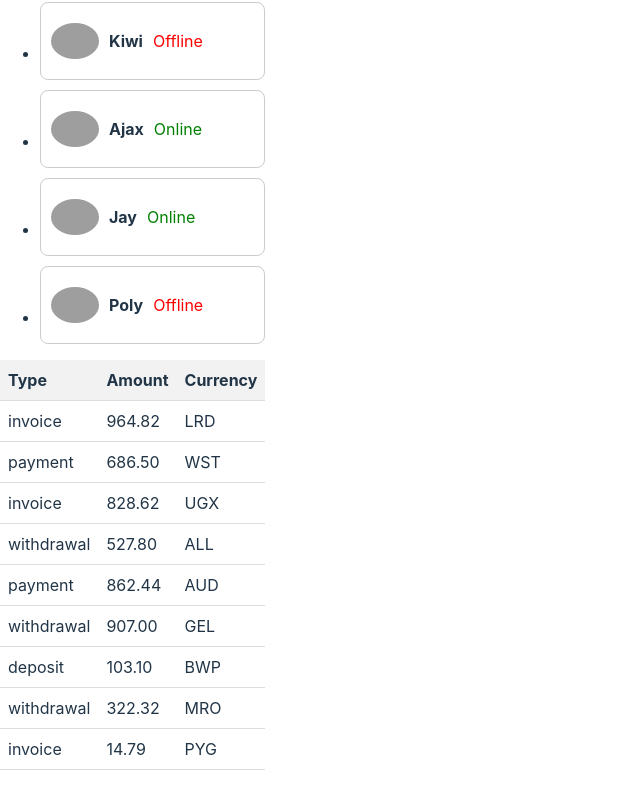
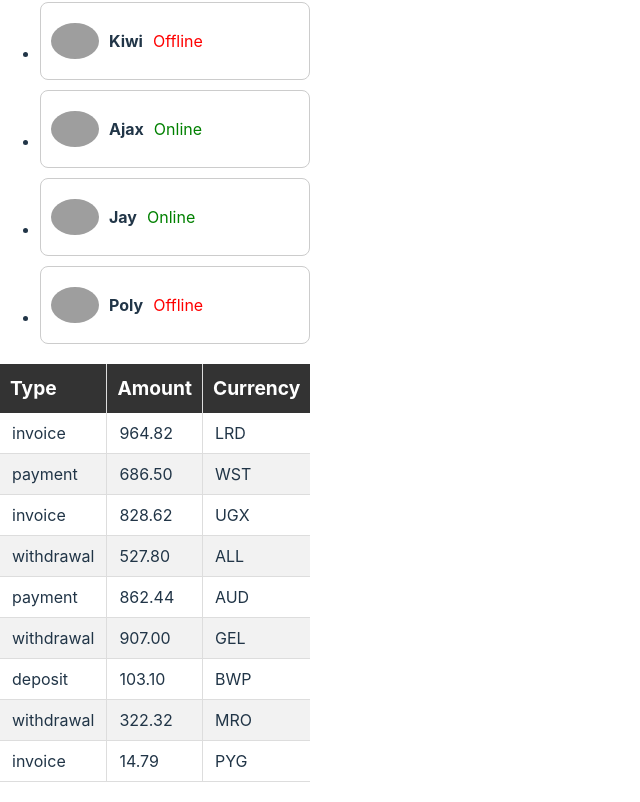
Before and after one commit to dikhomenko/goit-neo-react-hw-module1, a React (Vite) app: page / in a window 1280 px wide. Shown: the part 575-1377 px from the top of the page, without its empty margins (0-640 px from the left). Before the commit the page ends 1345 px from the top, so only its background shows below. Built offline with nearby package versions, Linux system fonts and the light colour scheme; grey boxes are pictures that could not be loaded.

Commit message:
edit styles for Transactions History table

```diff
--- a/src/components/TransactionHistory/TransactionHistory.module.css
+++ b/src/components/TransactionHistory/TransactionHistory.module.css
@@ -1,15 +1,51 @@
 table {
   width: 100%;
   border-collapse: collapse;
+  margin: 20px 0;
+}
+
+th {
+  background-color: #333;
+  color: #fff;
+  padding: 10px;
+  text-align: left;
+  font-size: 1.2rem;
+}
+
+tr:nth-child(even) {
+  background-color: #f2f2f2;
+}
+
+tr:nth-child(odd) {
+  background-color: #fff;
+}
+
+td {
+  padding: 8px 12px;
+  text-align: left;
+  font-size: 1rem;
+  border-bottom: 1px solid #ddd;
 }
 
 th,
 td {
-  padding: 8px;
-  text-align: left;
-  border-bottom: 1px solid #ddd;
+  border-right: 1px solid #ddd;
 }
 
-th {
-  background-color: #f2f2f2;
+td:last-child,
+th:last-child {
+  border-right: none;
 }
+
+.table-container {
+  overflow-x: auto;
+  margin: 0 20px;
+}
+
+@media (max-width: 600px) {
+  th,
+  td {
+    font-size: 0.9rem;
+    padding: 6px 8px;
+  }
+}
```
